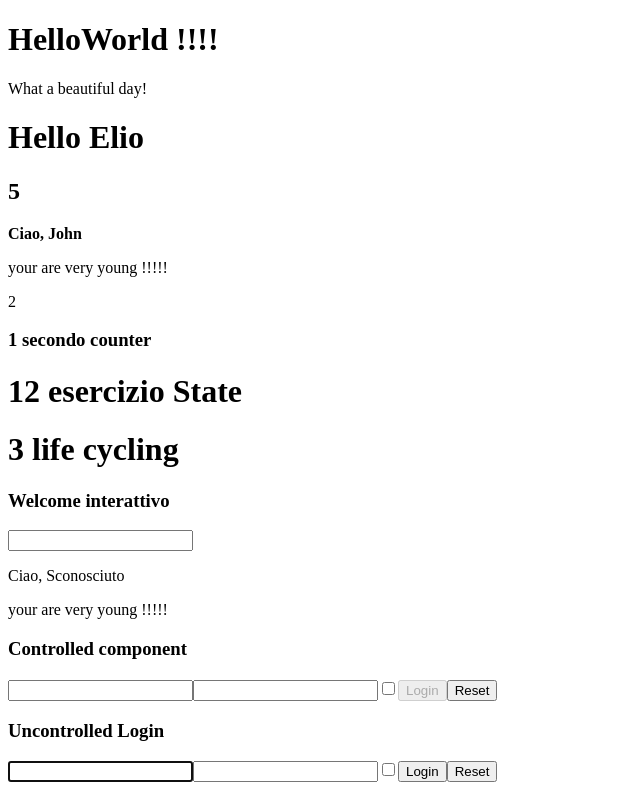
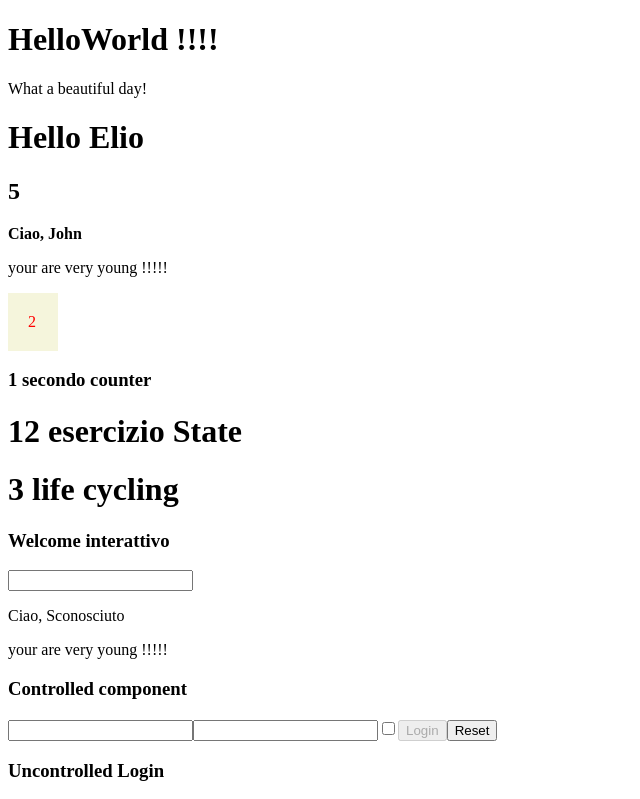
Before and after one commit to Castels88/React-esercizi, a React (Create React App) app: page / in a window 1280 px wide. Shown: the top 799 px of the page, without its empty margins (0-640 px from the left). Built offline with nearby package versions, Linux system fonts and the light colour scheme.

Commit message:
fine esercizio Styling Components - 02

```diff
--- a/src/Counter.js
+++ b/src/Counter.js
@@ -16,6 +16,12 @@ export class Counter extends React.Component{
 
 
     render(){
-        return <div>{this.state.count}</div>
+        const CountStyle = {
+            backgroundColor: "beige",
+            color:"red",
+            padding: "20px",
+            width: "10px",
+        }
+        return <div style={CountStyle} >{this.state.count}</div>
     }
 }
```
